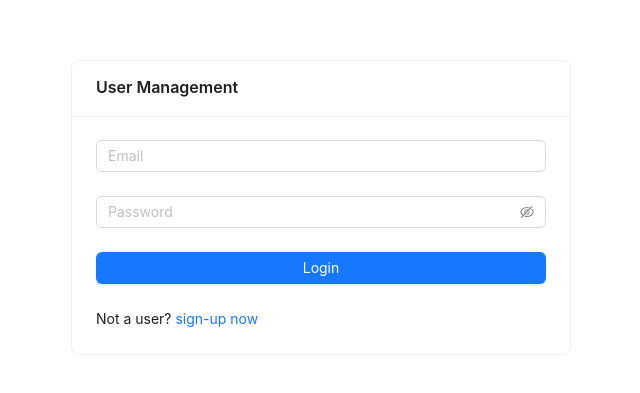
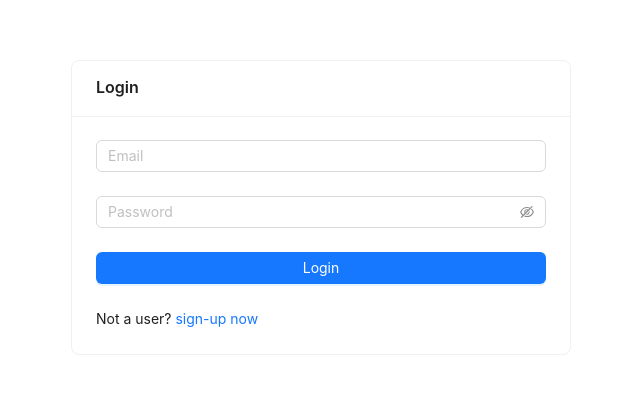
Before and after one commit to AnanthuTD/User-Management-Client-Week-6, a React (Vite) app: page /login in a window 1280 px wide. Shown: the part 193-586 px from the top of the page, without its empty margins (319-959 px from the left). Built offline with nearby package versions, Linux system fonts and the light colour scheme; no server answers.

Commit message:
added titile to card.

```diff
--- a/src/pages/auth/Login.tsx
+++ b/src/pages/auth/Login.tsx
@@ -48,7 +48,7 @@ const Login = () => {
 				height: "100vh",
 			}}
 		>
-			<Card style={{ width: 500 }} title="User Management">
+			<Card style={{ width: 500 }} title="Login">
 				<Form onFinish={onFinish}>
 					<Form.Item
 						name={"email"}
```
